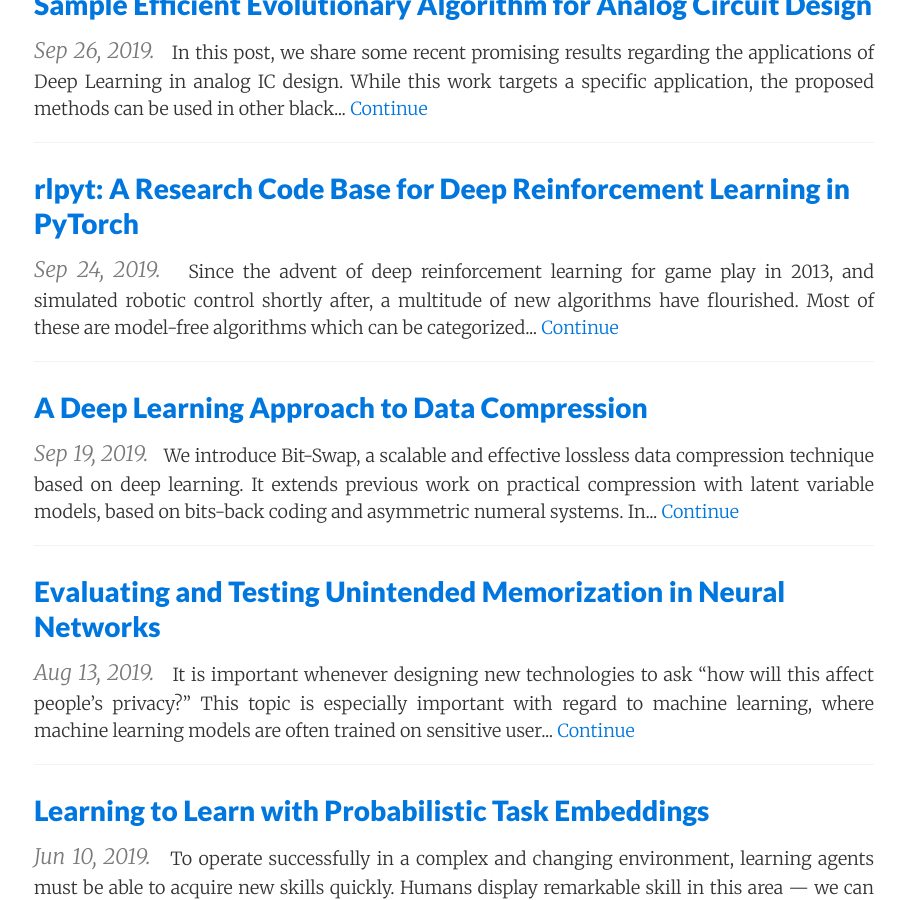
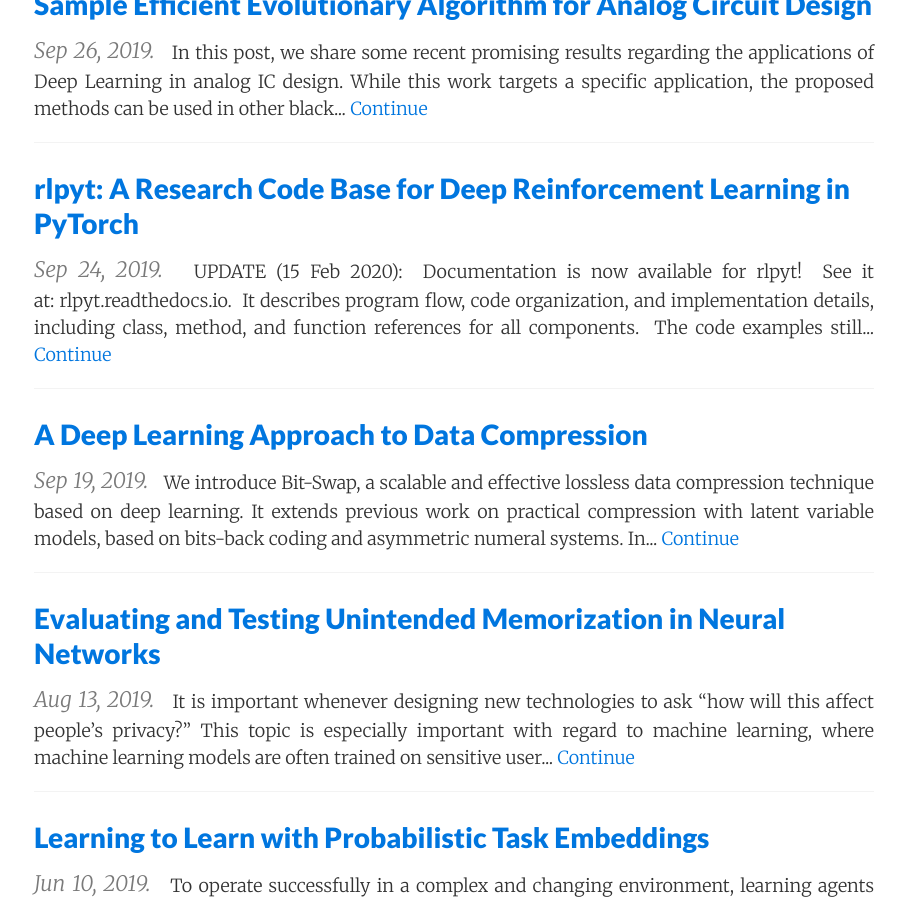
Before and after one commit to bairblog/bairblog.github.io, a Jekyll site: the page built from future.html, in a window 1280 px wide and 900 px high, scrolled down 2852 px. Shown: the whole window, without its empty margins (186-1092 px from the left). Built offline with Jekyll 4.4.1, drawn with Linux system fonts in a browser that asks for light colours; nearby versions of some CDN libraries.

Commit message:
config but rlpyt update also

```diff
--- a/_config.yml
+++ b/_config.yml
@@ -3,8 +3,8 @@ title:       The Berkeley Artificial Intelligence Research Blog
 email:       bair-blog@berkeley.edu
 author:      Daniel Seita
 description: "The BAIR Blog"
-baseurl:     "/blog"
-url:         "http://bair.berkeley.edu"
+baseurl:     ""
+url:         "https://bairblog.github.io"
 date_format: "%b %-d, %Y"
 timezone:    America/Los_Angeles
 
--- a/_posts/2019-09-24-rlpyt.md
+++ b/_posts/2019-09-24-rlpyt.md
@@ -8,6 +8,15 @@ excerpt_separator:  <!--more-->
 visible:            True
 show_comments:      True
 ---
+
+**UPDATE (15 Feb 2020)**:  Documentation is now available for rlpyt!  See it
+at: [rlpyt.readthedocs.io](rlpyt.readthedocs.io).  It describes program flow,
+code organization, and implementation details, including class, method, and
+function references for all components.  The code examples still introduce ways
+to run experiments, and now the documentation is a more in-depth resource for
+researchers and developers building new ideas with rlpyt.
+
+<hr>
 
 Since the advent of deep reinforcement learning for [game play][1] in 2013, and
 [simulated robotic control][2] shortly after, a multitude of new algorithms
```
